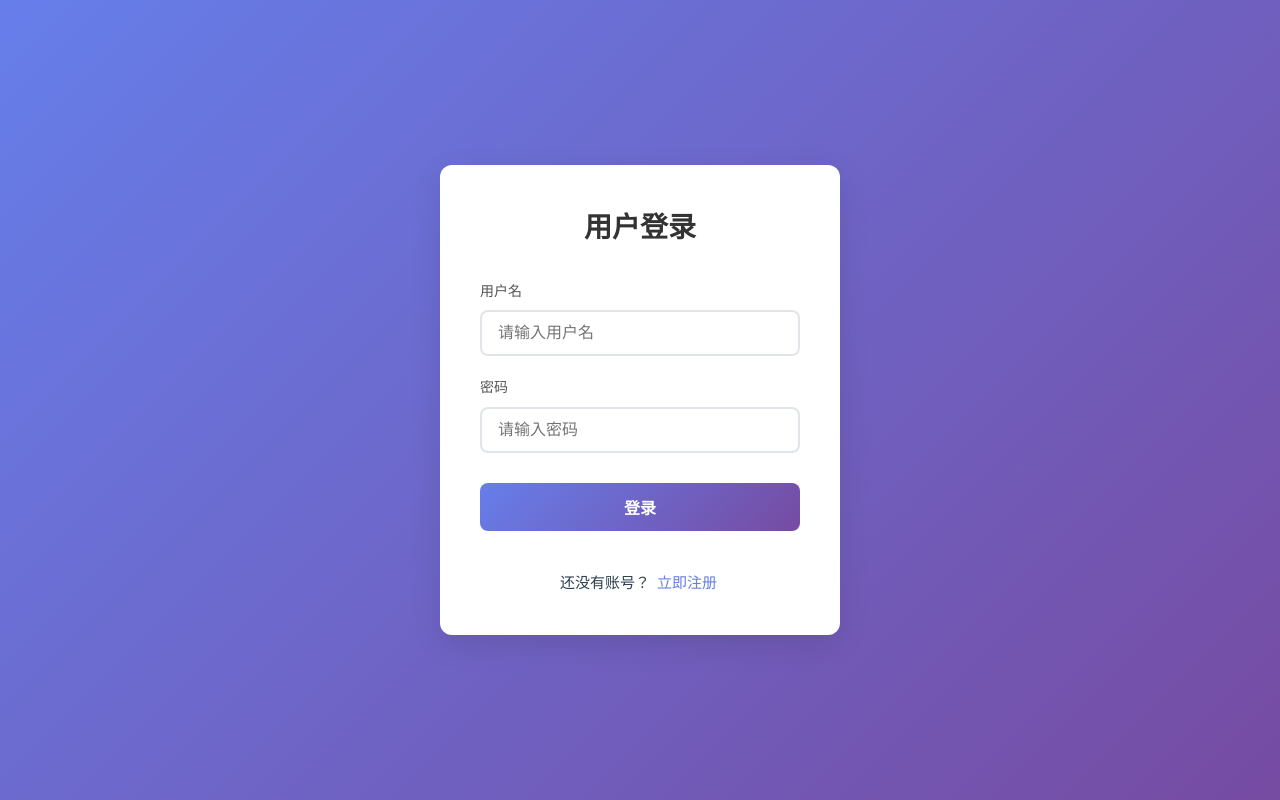
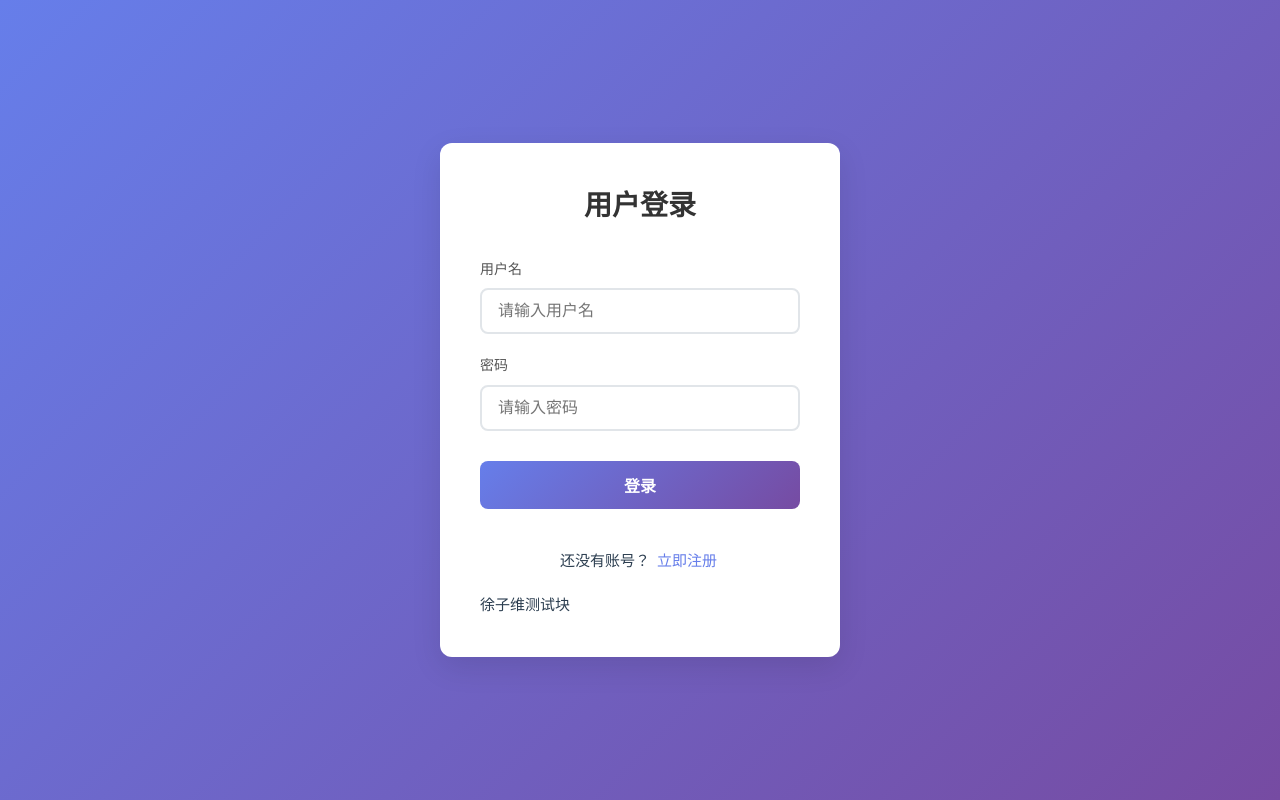
Before and after one commit to zhangqian6/Library_Management, a Vue app: page /login in a window 1280 px wide. Built offline with nearby package versions, Linux system fonts and the light colour scheme.

Commit message:
合作开发者测试

```diff
--- a/src/views/Login.vue
+++ b/src/views/Login.vue
@@ -34,6 +34,7 @@
         <div class="form-footer">
           <p>还没有账号？ <router-link to="/register">立即注册</router-link></p>
         </div>
+        <div>徐子维测试块</div>
       </form>
     </div>
   </div>
```
